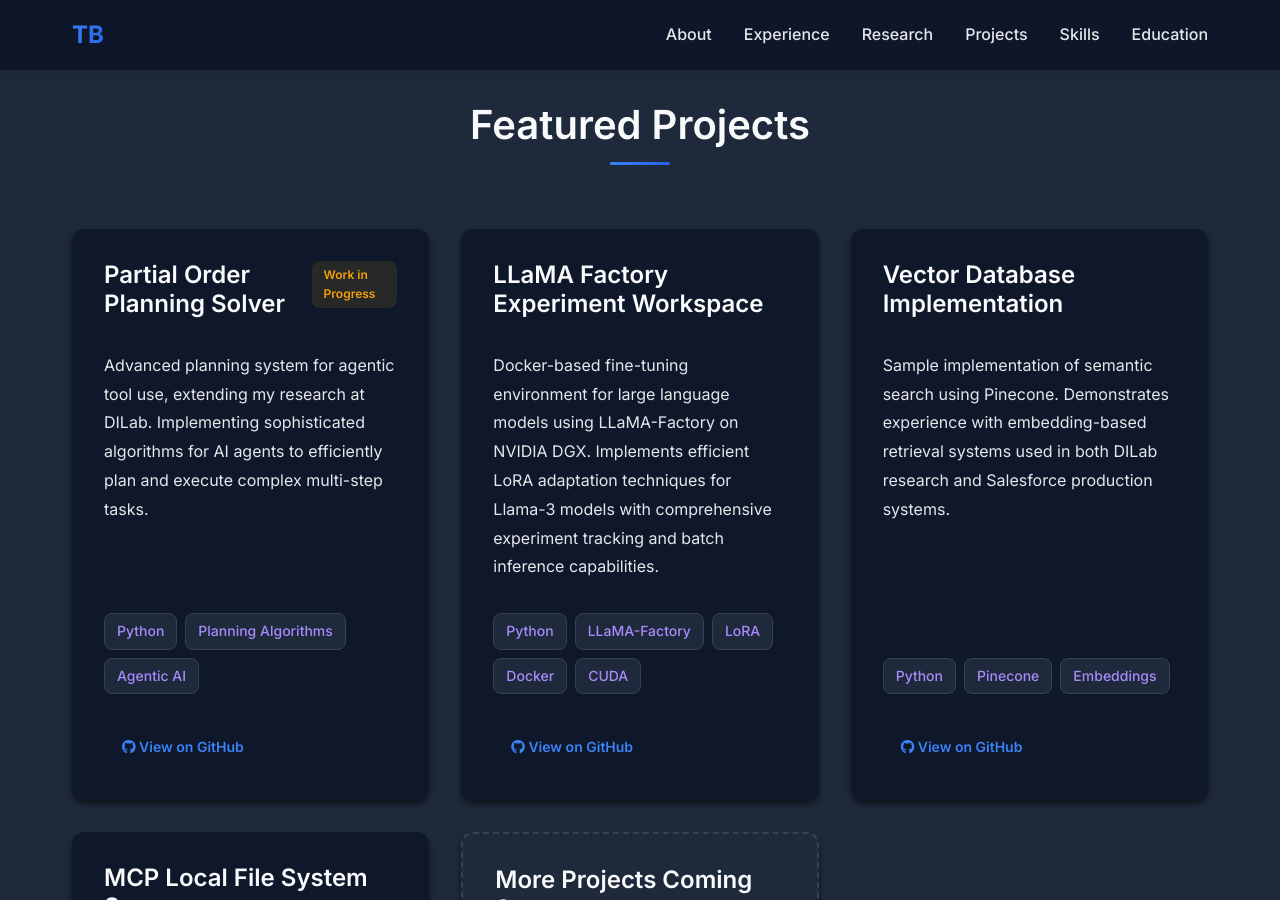
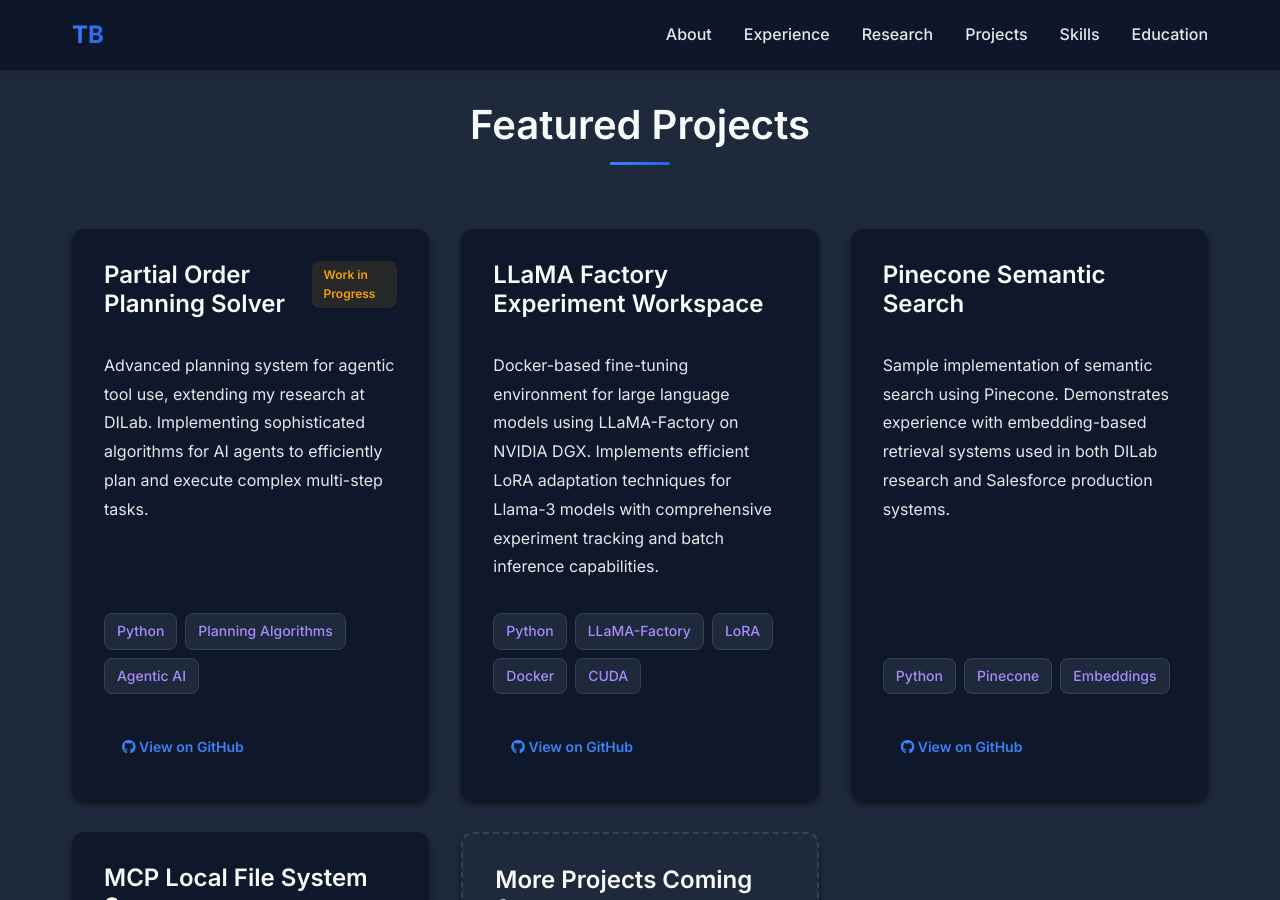
Before and after one commit to tim-bydlon/tim-bydlon.github.io, a Jekyll site: the page built from index.html, in a window 1280 px wide and 900 px high, scrolled down 2837 px. Built offline with Jekyll 4.4.1, drawn with Linux system fonts in a browser that asks for light colours.

Commit message:
project section update

```diff
--- a/index.html
+++ b/index.html
@@ -171,7 +171,7 @@
 
       <div class="project-card">
         <div class="project-header">
-          <h3>Vector Database Implementation</h3>
+          <h3>Pinecone Semantic Search</h3>
         </div>
         <p class="project-description">
           Sample implementation of semantic search using Pinecone.
```
